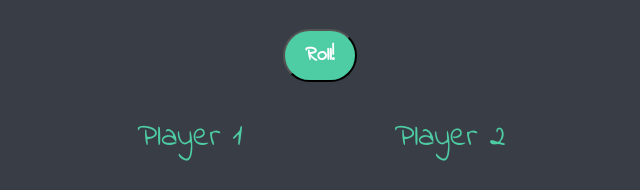
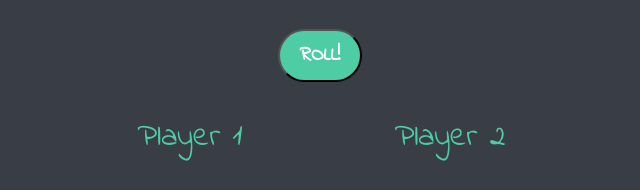
Before and after one commit to LRobin92/diceGame, a plain HTML site: page index.html in a window 1280 px wide. Shown: the part 242-432 px from the top of the page, 320-960 px from the left. Drawn offline with Linux system fonts and the light colour scheme.

Commit message:
minor changes on the button

```diff
--- a/index.html
+++ b/index.html
@@ -14,7 +14,7 @@
 
       <p>Roll for a new game!</p>
       <div class="button-div">
-        <button class="btn" onClick="window.location.reload();">Roll!</button>
+        <button class="btn" onClick="window.location.reload();">ROLL!</button>
       </div>
 
       <div class="dice">
```
